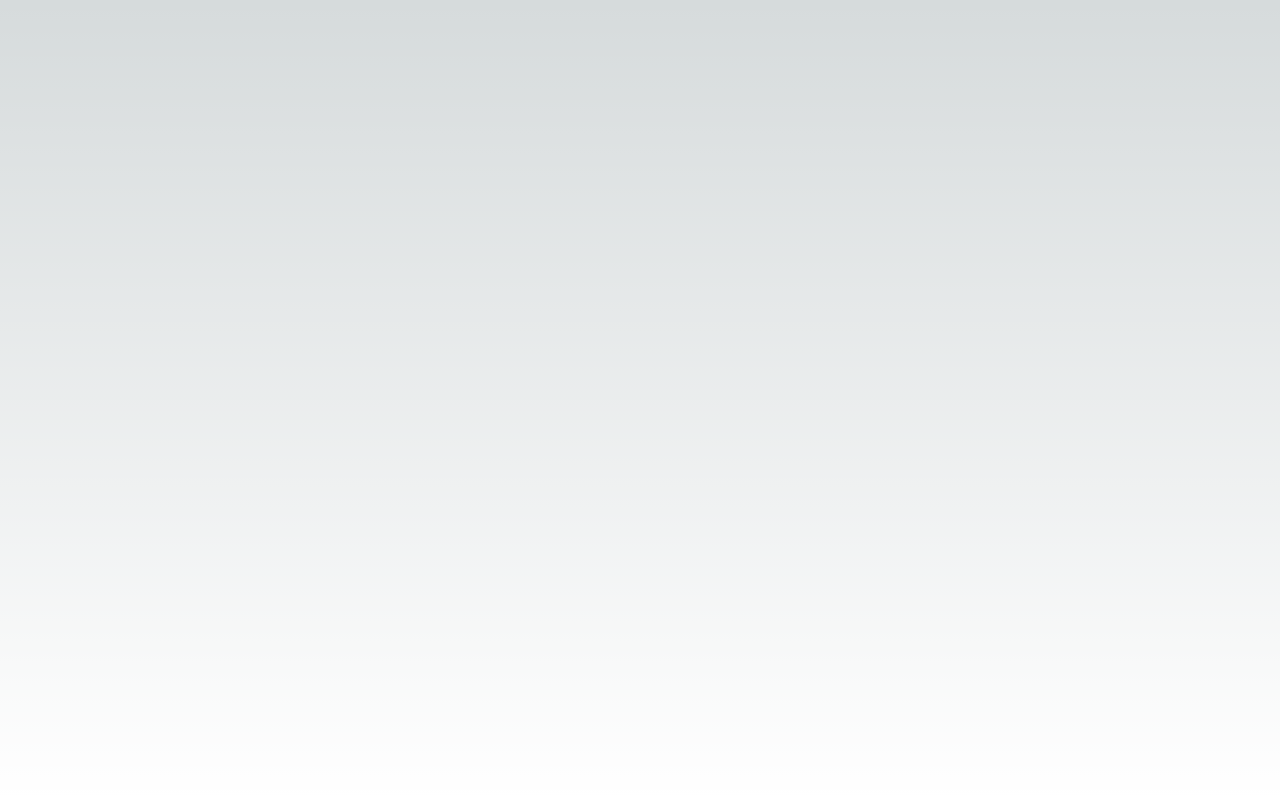
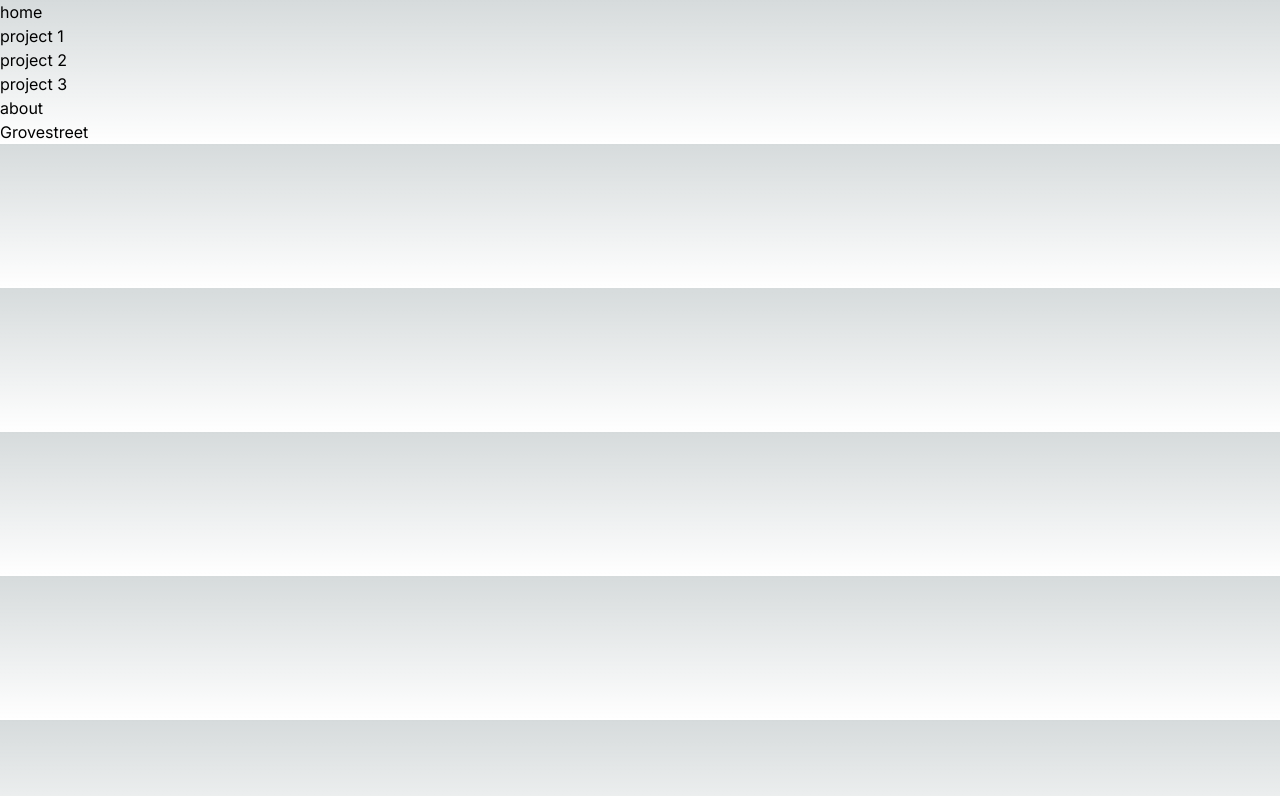
Before and after one commit to TayneB/portfol-marbware, a Next.js app: page / in a window 1280 px wide. Shown: the top 796 px of the page. Built offline with nearby package versions, Linux system fonts and the light colour scheme.

Commit message:
initialised w basic setup

```diff
--- /dev/null
+++ b/src/app/about/page.tsx
@@ -0,0 +1,11 @@
+import React from 'react'
+
+const AboutPage: React.FC = () => {
+  return (
+    <div>
+      <h1>About</h1>
+    </div>
+  )
+}
+
+export default AboutPage
--- a/src/app/layout.tsx
+++ b/src/app/layout.tsx
@@ -1,22 +1,26 @@
-import type { Metadata } from "next";
-import { Inter } from "next/font/google";
-import "./globals.css";
+import type { Metadata } from 'next'
+import { Inter } from 'next/font/google'
+import './globals.css'
+import Header from './components/header'
 
-const inter = Inter({ subsets: ["latin"] });
+const inter = Inter({ subsets: ['latin'] })
 
 export const metadata: Metadata = {
-  title: "Create Next App",
-  description: "Generated by create next app",
-};
+  title: 'Create Next App',
+  description: 'Generated by create next app',
+}
 
 export default function RootLayout({
   children,
 }: Readonly<{
-  children: React.ReactNode;
+  children: React.ReactNode
 }>) {
   return (
     <html lang="en">
-      <body className={inter.className}>{children}</body>
+      <body className={inter.className}>
+        <Header />
+        {children}
+      </body>
     </html>
-  );
+  )
 }
--- a/src/app/page.tsx
+++ b/src/app/page.tsx
@@ -1,7 +1,11 @@
 import Image from 'next/image'
+import Header from './components/header'
+import Link from 'react'
 
 export default function Home() {
   return (
-    <main className="flex min-h-screen flex-col items-center justify-between p-24"></main>
+    <div>
+      <h1>Grovestreet</h1>
+    </div>
   )
 }
--- /dev/null
+++ b/src/app/project1/page.tsx
@@ -0,0 +1,11 @@
+import React from 'react'
+
+const Proj1Page: React.FC = () => {
+  return (
+    <div>
+      <h1>Duck Collectors</h1>
+    </div>
+  )
+}
+
+export default Proj1Page
--- /dev/null
+++ b/src/app/project2/page.tsx
@@ -0,0 +1,11 @@
+import React from 'react'
+
+const Proj2Page: React.FC = () => {
+  return (
+    <div>
+      <h1>Time Parses</h1>
+    </div>
+  )
+}
+
+export default Proj2Page
--- /dev/null
+++ b/src/app/project3/page.tsx
@@ -0,0 +1,11 @@
+import React from 'react'
+
+const Proj3Page: React.FC = () => {
+  return (
+    <div>
+      <h1>Yetans Emporium</h1>
+    </div>
+  )
+}
+
+export default Proj3Page
```
